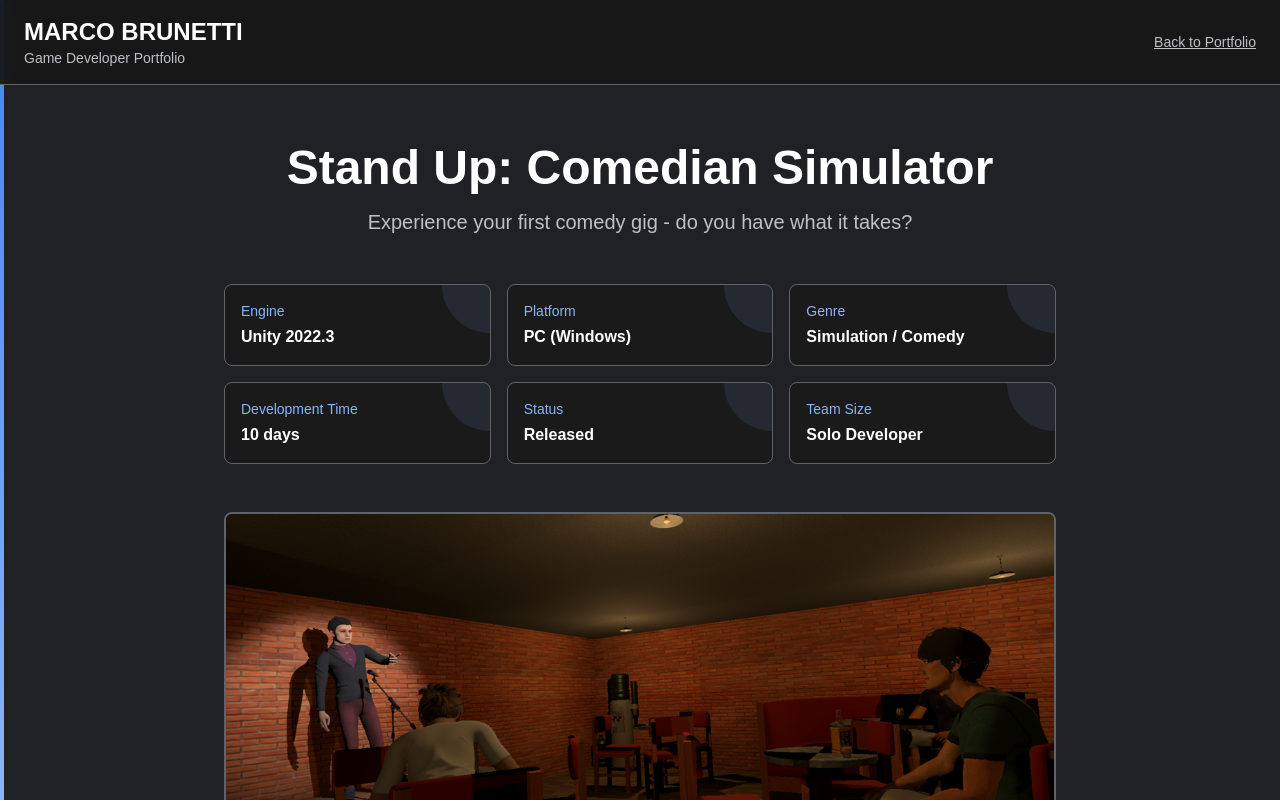
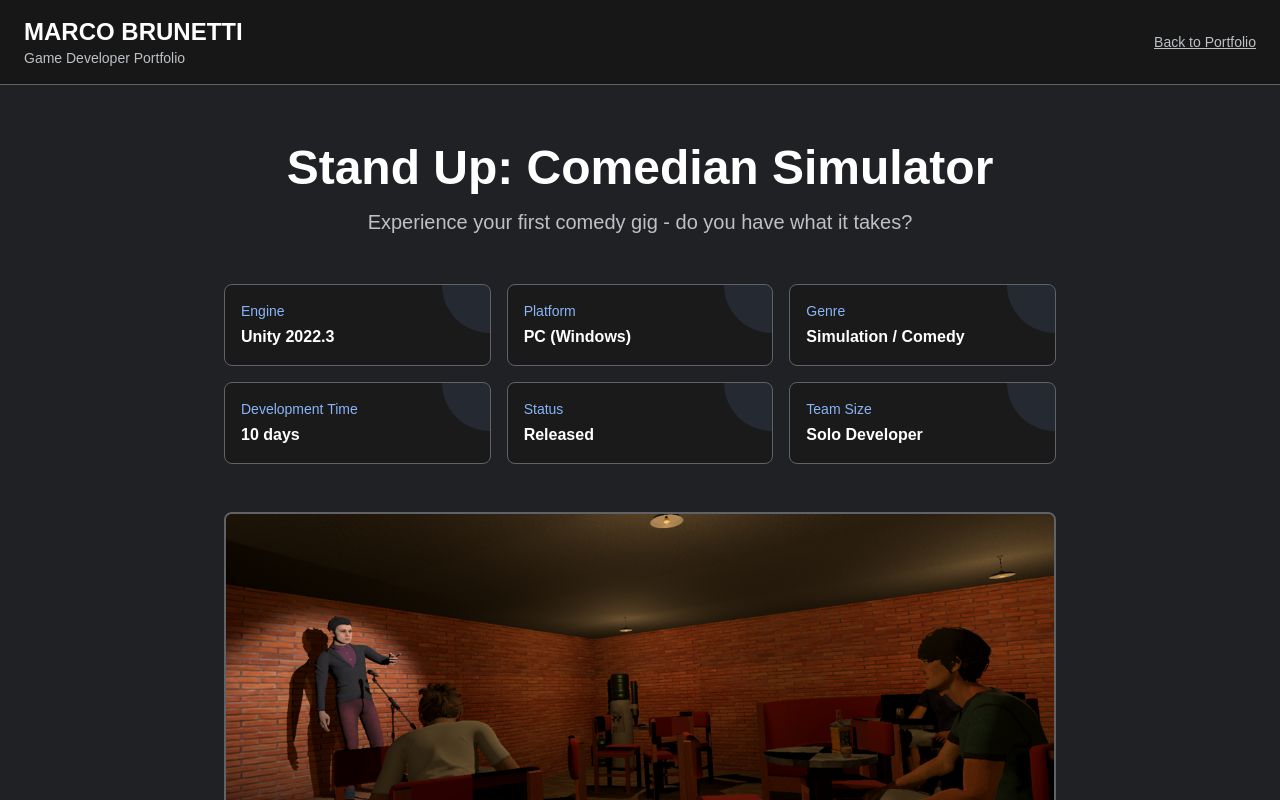
Before and after one commit to marco-brunetti/marco-brunetti.github.io, a Next.js app: page /case-studies/comedian-simulator in a window 1280 px wide. Shown: the top 800 px of the page. Built offline with nearby package versions, Linux system fonts and the light colour scheme.

Commit message:
Test border fix 3

```diff
--- a/app/globals.css
+++ b/app/globals.css
@@ -92,13 +92,3 @@ body {
     @apply bg-background text-foreground;
   }
 }
-
-html > div:first-child,
-body::before,
-body::after,
-body > div[style*="left: 0"],
-div[class*="border-l"] {
-  border-left: none !important;
-  background: none !important;
-  display: none !important;
-}
--- a/components/case-study/feature-card.tsx
+++ b/components/case-study/feature-card.tsx
@@ -12,7 +12,6 @@ interface FeatureCardProps {
 export function FeatureCard({ title, description, icon, className }: FeatureCardProps) {
   return (
     <Card className={cn("bg-hugo-lighter border-hugo-border border-2 overflow-hidden", className)}>
-      <div className="absolute top-0 left-0 w-1 h-full bg-gradient-to-b from-hugo-button-primary to-hugo-accent" />
       <CardContent className="p-5 sm:p-6">
         <div className="flex items-start gap-4">
           {icon && <div className="text-hugo-accent mt-1">{icon}</div>}
```
